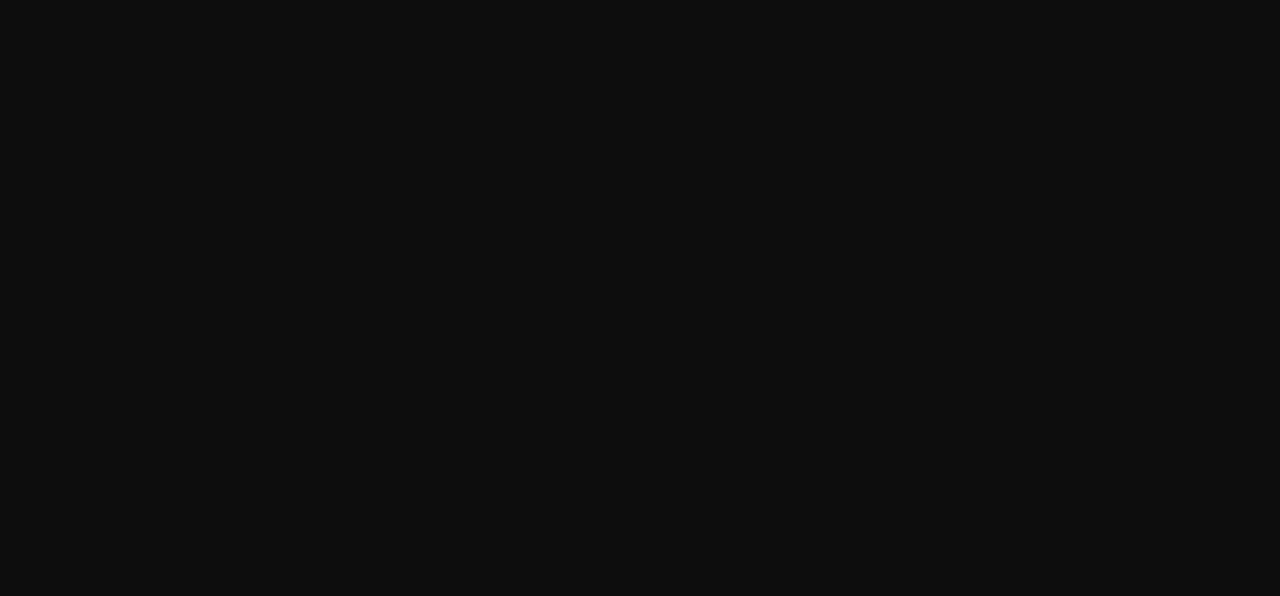
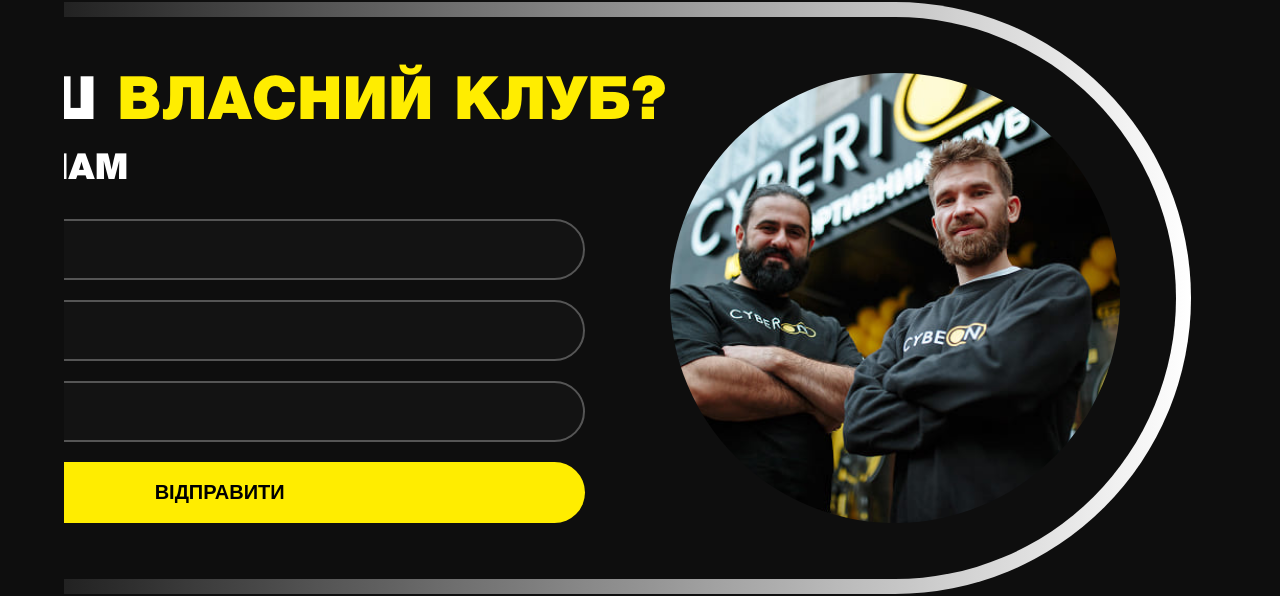
Before and after one commit to AndrewHypster/Cyberion, a Next.js app: page / in a window 1280 px wide. Shown: the part 3404-4000 px from the top of the page. Before the commit the page ends 3538 px from the top, so only its background shows below. Built offline with nearby package versions, Linux system fonts and the light colour scheme.

Commit message:
main form

```diff
--- a/app/page.jsx
+++ b/app/page.jsx
@@ -305,6 +305,7 @@
         </section>
 
         <section className={s.map}>
+          <h2 className={s.map_title}>Наші клуби</h2>
           <div className={s.map_google}>
             <iframe
               src="https://www.google.com/maps/d/u/0/embed?mid=15Ilu3mg1UOo3QrWmbhJqgDbGuUvG_oY&ehbc=2E312F&noprof=1"
@@ -313,6 +314,38 @@
             ></iframe>
           </div>
         </section>
+
+        <section className={s.form_sec}>
+          <div className={s.form_wrap}>
+            <form className={s.form}>
+              <h2 className={s.form_title}>
+                ХОЧЕШ <span>ВЛАСНИЙ КЛУБ?</span>
+                <br />
+                <small>НАПИШИ НАМ</small>
+              </h2>
+              <input type="text" name="Ім'я" placeholder="Ім'я" />
+              <input
+                type="email"
+                name="Email"
+                placeholder="Email"
+                autoComplete='true'
+              />
+              <input
+                type="text"
+                name="Повідомлення"
+                placeholder="Повідомлення"
+              />
+              <button>Відправити</button>
+            </form>
+            <Image
+              className={s.form_img}
+              src="/imgs/main-form.jpg"
+              width="430"
+              height="440"
+              alt="наші люди"
+            />
+          </div>
+        </section>
       </main>
     </div>
   );
--- a/app/page.module.css
+++ b/app/page.module.css
@@ -144,7 +144,8 @@
 /* #endregion N E W S */
 
 /* #region B E N E F I T S */
-.bnft_title {
+.bnft_title,
+.map_title {
   max-width: 723px;
   margin: 0 auto;
   margin-bottom: 64px;
@@ -317,7 +318,7 @@
   border-radius: 20px;
 }
 .gallery_img__large {
-  aspect-ratio: 1 / .5;
+  aspect-ratio: 1 / 0.5;
   grid-column: span 2;
 }
 .gallery_img__large .gallery_img {
@@ -337,21 +338,97 @@
   }
 }
 /* #endregion G A L L E R Y */
+
+/* #region M A P */
 .map_google {
   width: 90vw;
   margin: 0 auto;
-  aspect-ratio: 1 / .4;
+  aspect-ratio: 1 / 0.4;
   overflow: hidden;
 }
 .map_google iframe {
   width: 100%;
   height: 100%;
   transform: translateY(-60px);
+  scale: 1.3;
 }
 
 @media (max-width: 991px) {
   .map_google {
-
-  aspect-ratio: 1 / .7;
+    aspect-ratio: 1 / 0.7;
   }
 }
+/* #endregion M A P */
+
+/* #region F O R M */
+.form_sec {
+  width: 90%;
+  overflow: hidden;
+  margin: 0 auto;
+}
+
+.form_wrap {
+  position: relative;
+  left: -50%;
+  width: 150%;
+  padding: 56px;
+  background-color: #0e0e0e;
+  border-radius: 100vw;
+  justify-content: right;
+  gap: 4px;
+  display: flex;
+}
+
+.form_wrap::before {
+  content: "";
+  position: absolute;
+  z-index: -1;
+  inset: 50%;
+  transform: translate(-50%, -50%);
+  width: calc(100% + 30px);
+  height: calc(100% + 30px);
+  background: linear-gradient(90deg, #0e0e0e 25%, #fff);
+  border-radius: 100vw;
+  display: block;
+}
+.form_img {
+  width: 450px;
+  height: 450px;
+  object-fit: cover;
+  object-position: center;
+  border-radius: 100vw;
+}
+.form_title {
+font-size: 60px;
+line-height: 1em;
+text-wrap: wrap;
+}
+.form_title span {
+  color: var(--yellow);
+}
+.form_title small {
+  font-size: .6em;
+}
+.form {
+  grid-template-rows: auto repeat(4, 1fr);
+  gap: 20px;
+  display: grid;
+}
+.form input, .form button {
+  width: 90%;
+  margin-right: auto;
+  display: block;
+}
+.form input {
+  padding: 18px;
+  border: 2px solid #555;
+  background: rgba(29, 29, 29, .4);
+  border-radius: 100vw;
+  color: var(--white);
+}
+.form button {
+  font-size: 20px;
+  text-transform: uppercase;
+  font-weight: 600;
+}
+/* #endregion F O R M */
```
Also changed, not shown: public/imgs/main-form.jpg (added). Lines whose indentation alone changed are shown as unchanged.
